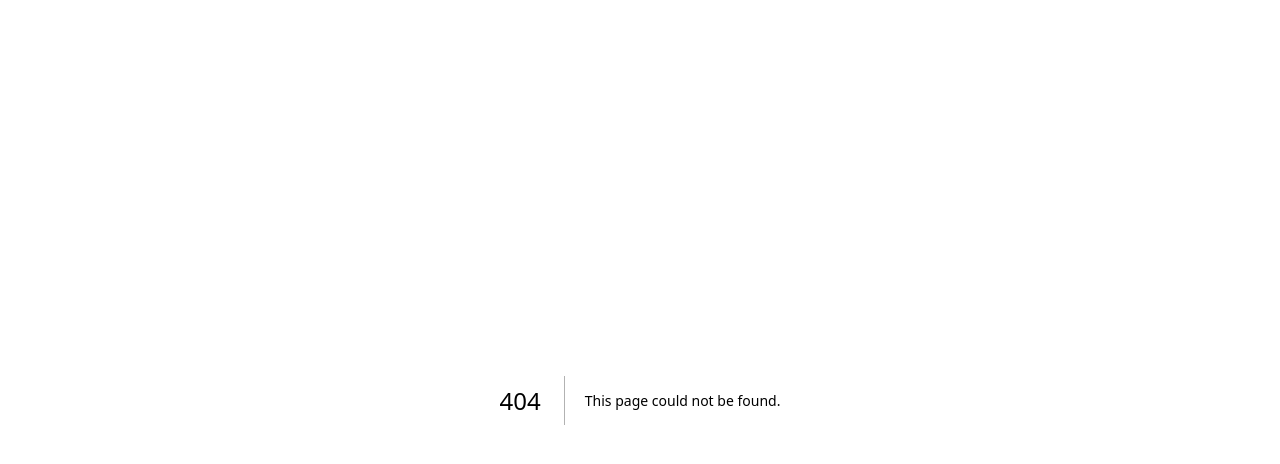
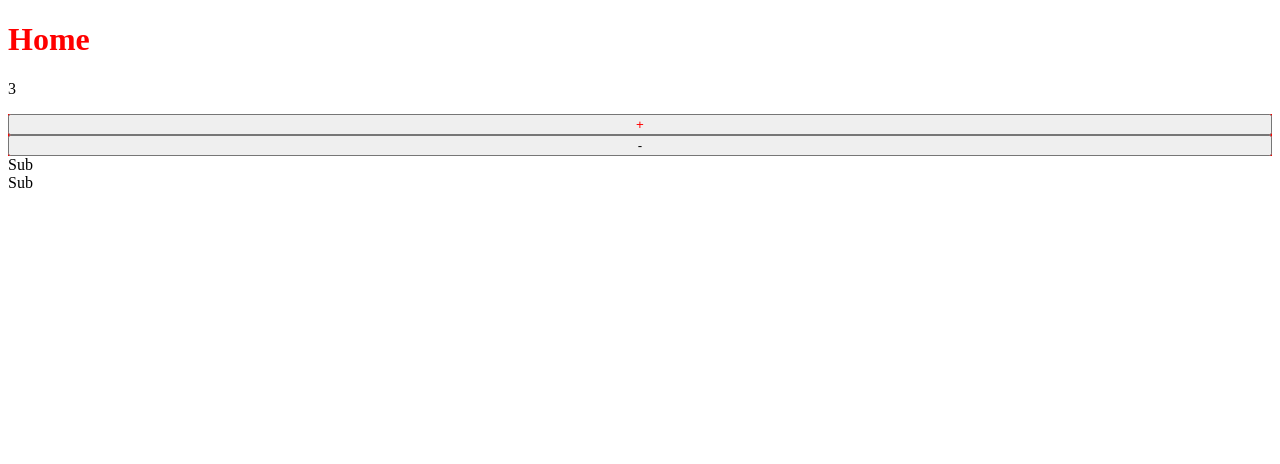
Before and after one commit to ayaka910kudo/practice4, a Next.js app: page /practice in a window 1280 px wide. Before the commit this address had no page. Shown: the top 464 px of the page. Built offline with nearby package versions, Linux system fonts and the light colour scheme.

Commit message:
最初の説明

```diff
--- /dev/null
+++ b/src/pages/practice/index.jsx
@@ -0,0 +1,28 @@
+import React, { useState } from "react";
+
+const Home = () => {
+  const [count, setCount] = useState(3);
+
+  return (
+    <div>
+      <h1 style={{ color: "red" }}>Home</h1>
+      <p>{count}</p>
+      <div
+        style={{ display: "flex", flexDirection: "column", background: "red" }}
+      >
+        <button onClick={() => setCount(count + 1)} style={{ color: "red" }}>
+          +
+        </button>
+        <button onClick={() => setCount(count - 1)}>-</button>
+      </div>
+      <Sub />
+      <Sub />
+    </div>
+  );
+};
+
+export default Home;
+
+const Sub = () => {
+  return <div>Sub</div>;
+}
--- a/src/styles/globals.css
+++ b/src/styles/globals.css
@@ -1,4 +1,4 @@
-:root {
+/* :root {
   --max-width: 1100px;
   --border-radius: 12px;
   --font-mono: ui-monospace, Menlo, Monaco, 'Cascadia Mono', 'Segoe UI Mono',
@@ -104,4 +104,4 @@ a {
   html {
     color-scheme: dark;
   }
-}
+} */
```
